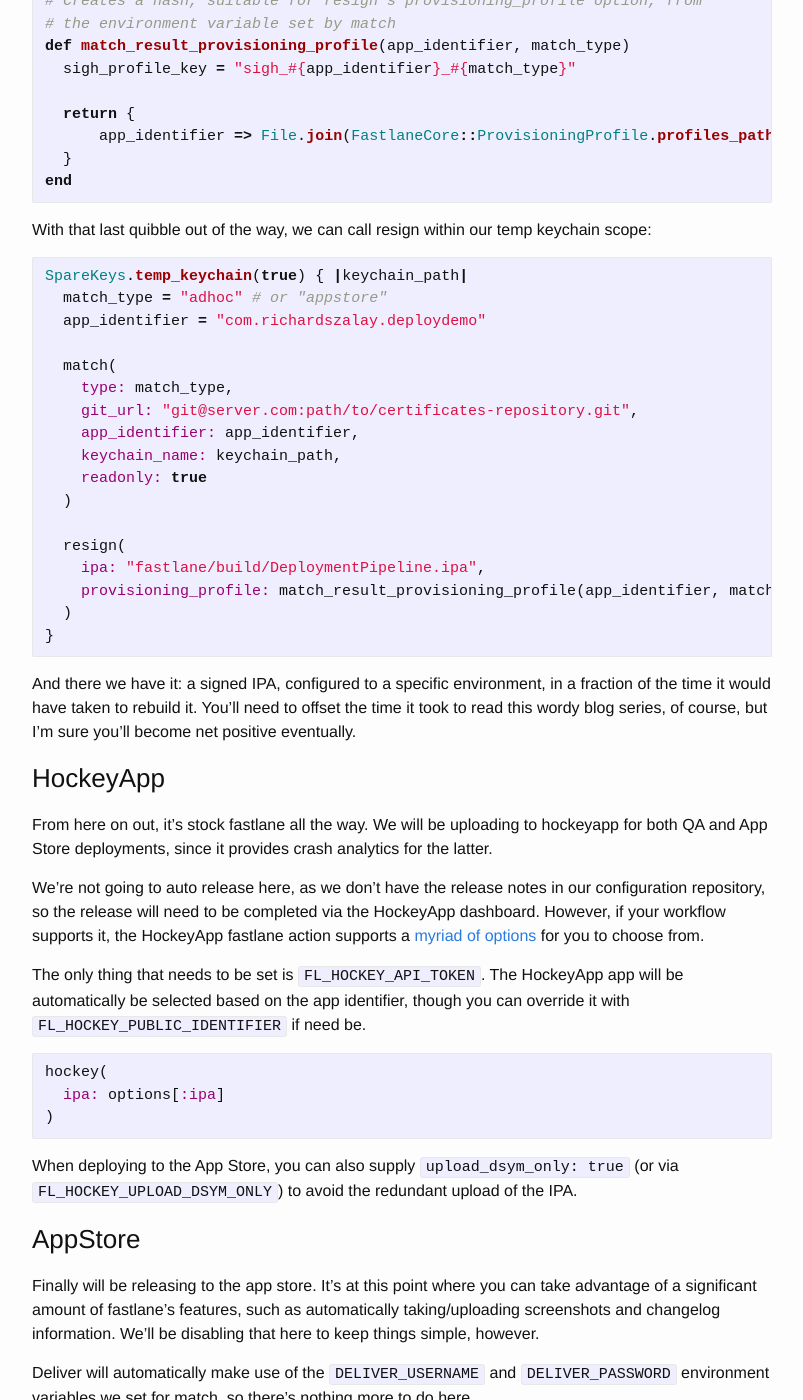
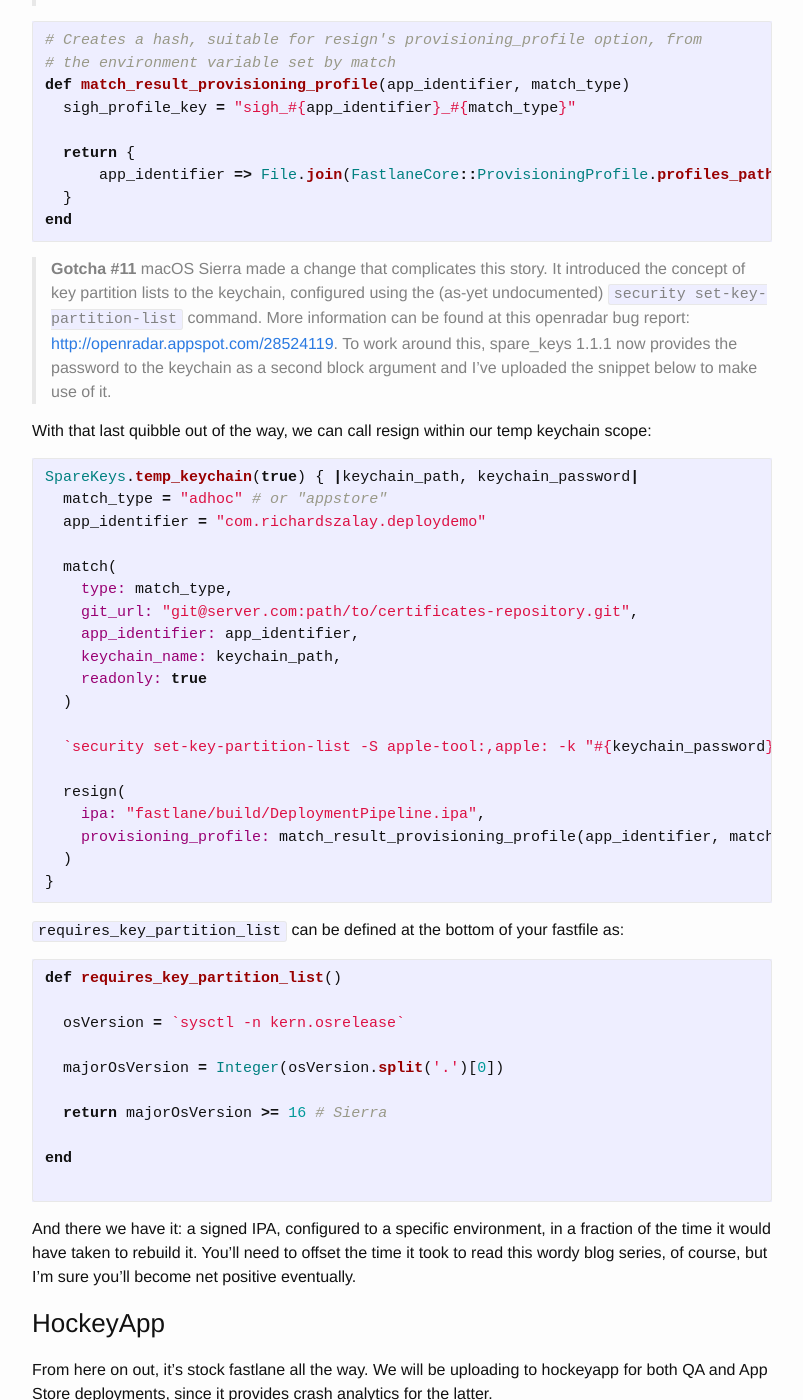
Before and after one commit to richardszalay/richardszalay.github.io, a Jekyll site: the page built from _posts/2016-08-23-ios-deploy-pipeline-4-deploy-phase.md, in a window 1280 px wide and 1400 px high, scrolled down 4448 px. Shown: the whole window, without its empty margins (238-1041 px from the left). Built offline with Jekyll 4.4.1, drawn with Linux system fonts in a browser that asks for light colours; comment, search, counter and statistics services are not loaded; some of the changed text lies outside the part shown.

Commit message:
Updated ios build series to include information on macOS Sierra

````diff
--- a/_posts/2016-08-23-ios-deploy-pipeline-4-deploy-phase.md
+++ b/_posts/2016-08-23-ios-deploy-pipeline-4-deploy-phase.md
@@ -15,6 +15,8 @@ author:
   first_name: ''
   last_name: ''
 ---
+
+**2016-10-19: Updated with notes around macOS Sierra**
 
 This is part 4 of my [Creating a Build-Once iOS Deployment Pipeline series]({% post_url 2016-08-23-ios-deploy-pipeline-1-introduction %}).
 
@@ -163,10 +165,12 @@ def match_result_provisioning_profile(app_identifier, match_type)
 end
 ```
 
+> **Gotcha #11** macOS Sierra made a change that complicates this story. It introduced the concept of key partition lists to the keychain, configured using the (as-yet undocumented) `security set-key-partition-list` command. More information can be found at this openradar bug report: [http://openradar.appspot.com/28524119](http://openradar.appspot.com/28524119). To work around this, spare_keys 1.1.1 now provides the password to the keychain as a second block argument and I've uploaded the snippet below to make use of it.
+
 With that last quibble out of the way, we can call resign within our temp keychain scope:
 
 ```ruby
-SpareKeys.temp_keychain(true) { |keychain_path|
+SpareKeys.temp_keychain(true) { |keychain_path, keychain_password|
   match_type = "adhoc" # or "appstore"
   app_identifier = "com.richardszalay.deploydemo"
 
@@ -178,11 +182,28 @@ SpareKeys.temp_keychain(true) { |keychain_path|
     readonly: true
   )
 
+  `security set-key-partition-list -S apple-tool:,apple: -k "#{keychain_password}" #{keychain_path}` if requires_key_partition_list
+
   resign(
     ipa: "fastlane/build/DeploymentPipeline.ipa",
     provisioning_profile: match_result_provisioning_profile(app_identifier, match_type)
   )
 }
+```
+
+`requires_key_partition_list` can be defined at the bottom of your fastfile as:
+
+```ruby
+def requires_key_partition_list()
+
+  osVersion = `sysctl -n kern.osrelease`
+
+  majorOsVersion = Integer(osVersion.split('.')[0])
+
+  return majorOsVersion >= 16 # Sierra
+
+end
+
 ```
 
 And there we have it: a signed IPA, configured to a specific environment, in a fraction of the time it would have taken to rebuild it. You'll need to offset the time it took to read this wordy blog series, of course, but I'm sure you'll become net positive eventually.
````
Also changed, not shown: other parts of _posts/2016-08-23-ios-deploy-pipeline-4-deploy-phase.md (+1 -1 lines).
